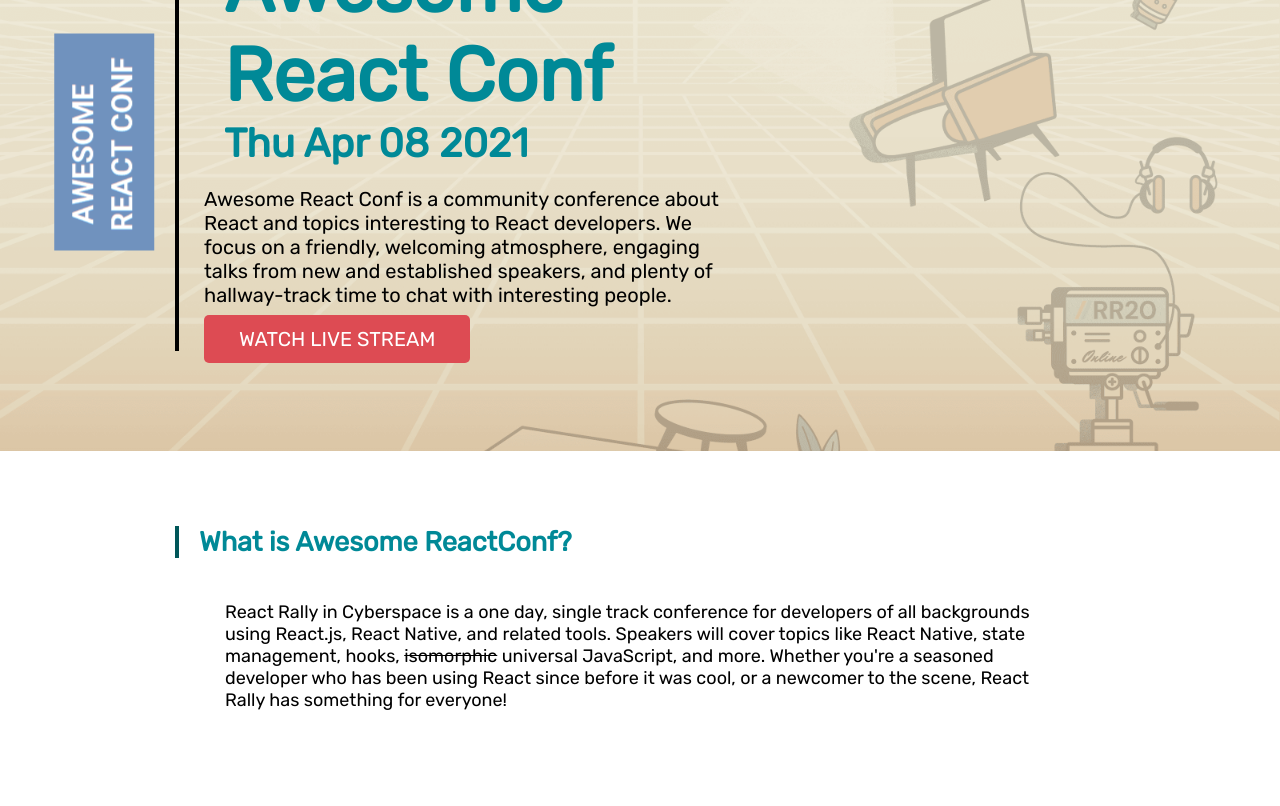
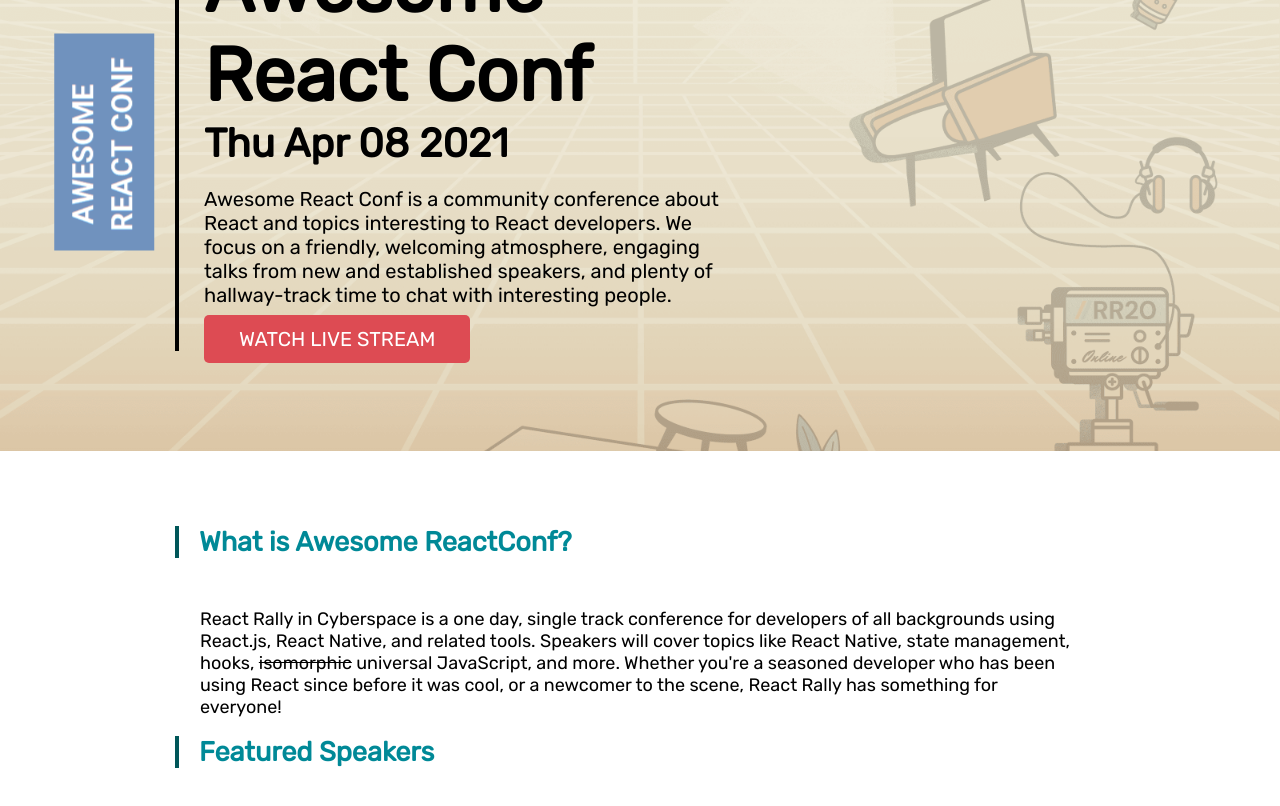
Before and after one commit to tuf75588/50-React-Projects-Part1, a React (Create React App) app in the folder 02-conference-schedule/: page / in a window 1280 px wide. Shown: the part 240-1046 px from the top of the page. Built offline with nearby package versions, Linux system fonts and the light colour scheme.

Commit message:
wrap up event introduction

```diff
--- a/02-conference-schedule/src/index.css
+++ b/02-conference-schedule/src/index.css
@@ -71,6 +71,11 @@
 .header-nav .Icon {
   line-height: 44px;
   vertical-align: middle;
+}
+
+.awesome {
+  color: #000;
+  padding: 0;
 }
 
 .Icon {
@@ -156,4 +161,9 @@
 
 .content section > h2 {
   margin-left: -25px;
+  margin-bottom: 50px;
 }
+
+.content .highlight {
+  padding: 0;
+}
--- a/02-conference-schedule/src/shared/meta_info.tsx
+++ b/02-conference-schedule/src/shared/meta_info.tsx
@@ -8,6 +8,7 @@
         <section className="highlight">
           <p>React Rally in Cyberspace is a one day, single track conference for developers of all backgrounds using React.js, React Native, and related tools. Speakers will cover topics like React Native, state management, hooks, <del>isomorphic</del> universal JavaScript, and more. Whether you're a seasoned developer who has been using React since before it was cool, or a newcomer to the scene, React Rally has something for everyone!</p>
         </section>
+        <h2>Featured Speakers</h2>
       </section>
     </main>
   )
```
